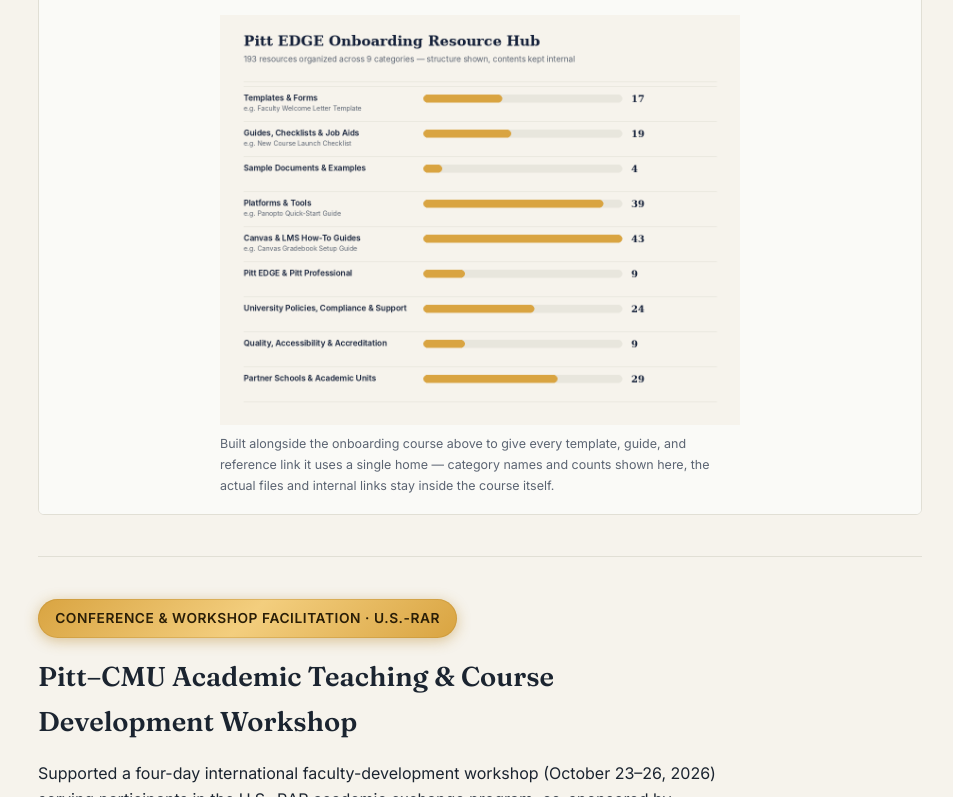
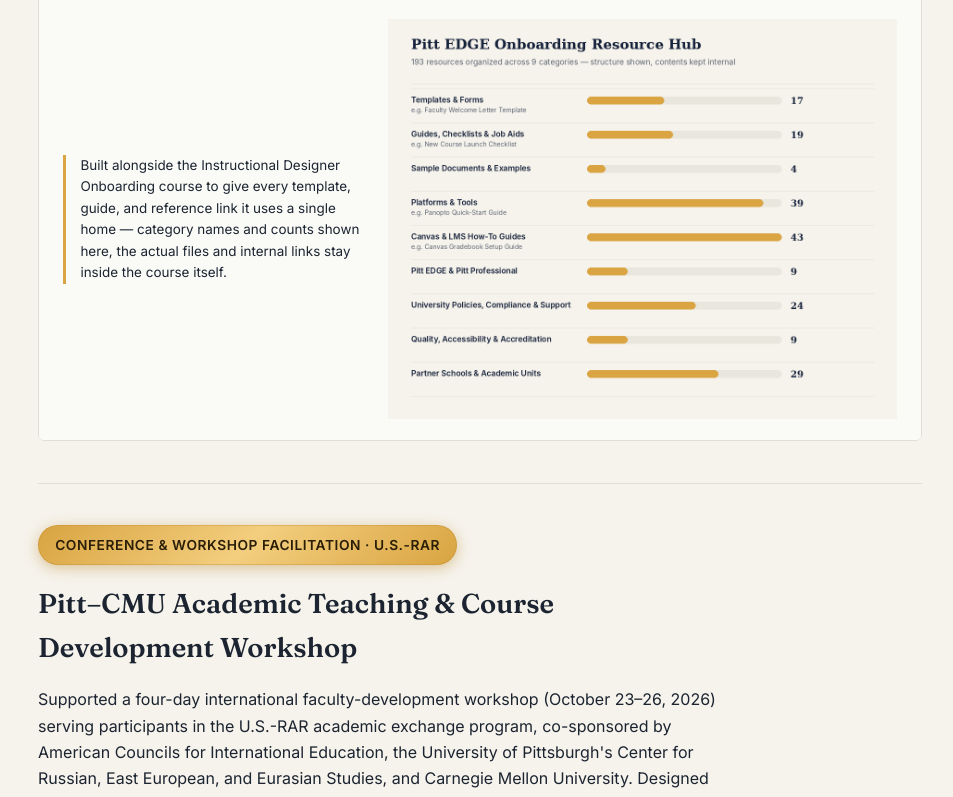
Before and after one commit to deannagilkey/Learning-Experience-Designer, a plain HTML site: page index.html in a window 1280 px wide. Shown: the part 3506-4303 px from the top of the page, without its empty margins (284-1237 px from the left). Drawn offline with Linux system fonts and the light colour scheme.

Commit message:
Update index.html

```diff
--- a/index.html
+++ b/index.html
@@ -443,9 +443,10 @@ main{padding-top:2.5rem; padding-bottom:4rem; min-width:0;}
 .link-tile-stacked{display:grid;grid-template-columns:220px 1fr;background:var(--panel);border:1px solid var(--line);border-radius:6px;overflow:hidden;margin-top:1.4rem;}
 .link-tile-stacked .link-tile-img{background:#fff;}
 .link-tile-stacked .link-tile-body{padding:1.4rem 1.6rem;display:flex;flex-direction:column;justify-content:center;}
-.resource-panel-bottom{margin:0;grid-column:1 / -1;background:#fafaf7;border-top:1px solid var(--line);padding:1.1rem 1.4rem;cursor:zoom-in;}
-.resource-panel-bottom img{width:100%;max-width:520px;height:auto;display:block;margin:0 auto;}
-.resource-panel-bottom figcaption{font-size:.78rem;color:var(--muted);margin-top:.6rem;max-width:520px;margin-left:auto;margin-right:auto;}
+.resource-panel-bottom{margin:0;grid-column:1 / -1;background:#fafaf7;border-top:1px solid var(--line);padding:1.3rem 1.5rem;cursor:zoom-in;display:grid;grid-template-columns:1fr 1.7fr;gap:1.6rem;align-items:center;}
+.resource-panel-caption{font-size:.84rem;color:var(--ink);line-height:1.6;margin:0;border-left:3px solid var(--gold);padding-left:.9rem;}
+.resource-panel-bottom img{width:100%;height:auto;display:block;}
+@media (max-width:700px){ .resource-panel-bottom{grid-template-columns:1fr;} .resource-panel-caption{order:2;} .resource-panel-bottom img{order:1;} }
 @media (max-width:700px){ .link-tile-stacked{grid-template-columns:1fr;} }
 .link-tile-img{background:#fff;}
 .link-tile-img img{width:100%;height:100%;object-fit:cover;}
@@ -613,8 +614,8 @@ footer .contact a{display:inline-flex;align-items:center;gap:.35em;vertical-alig
           </div>
         </a>
         <figure class="resource-panel-bottom" data-full="assets/onb-resource-hub-structure.png" tabindex="0" role="button" aria-label="Open larger view of resource hub structure">
+          <p class="resource-panel-caption">Built alongside the Instructional Designer Onboarding course to give every template, guide, and reference link it uses a single home &mdash; category names and counts shown here, the actual files and internal links stay inside the course itself.</p>
           <img src="assets/onb-resource-hub-structure.png" alt="Resource hub structure: 193 resources across 9 categories">
-          <figcaption>Built alongside the onboarding course above to give every template, guide, and reference link it uses a single home &mdash; category names and counts shown here, the actual files and internal links stay inside the course itself.</figcaption>
         </figure>
       </div>
     </section>
```
